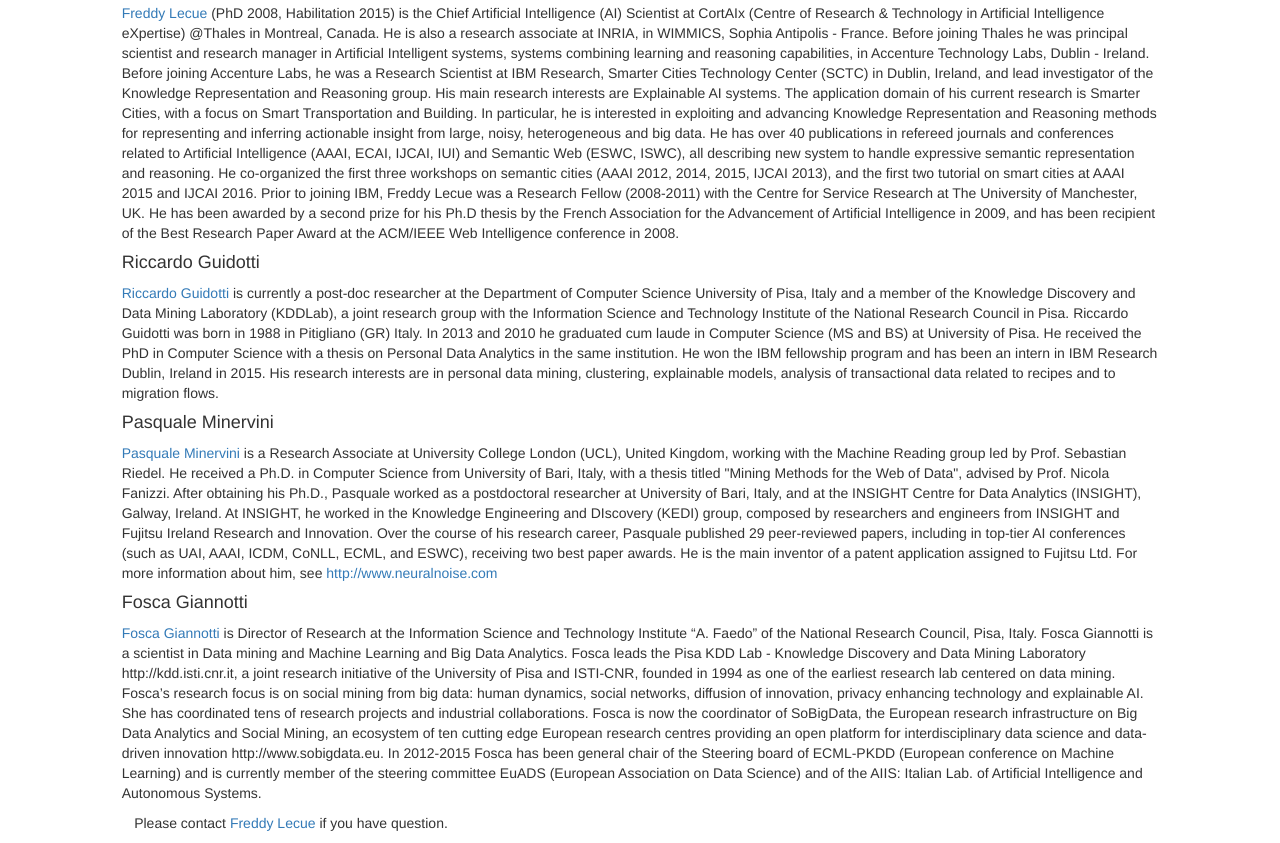
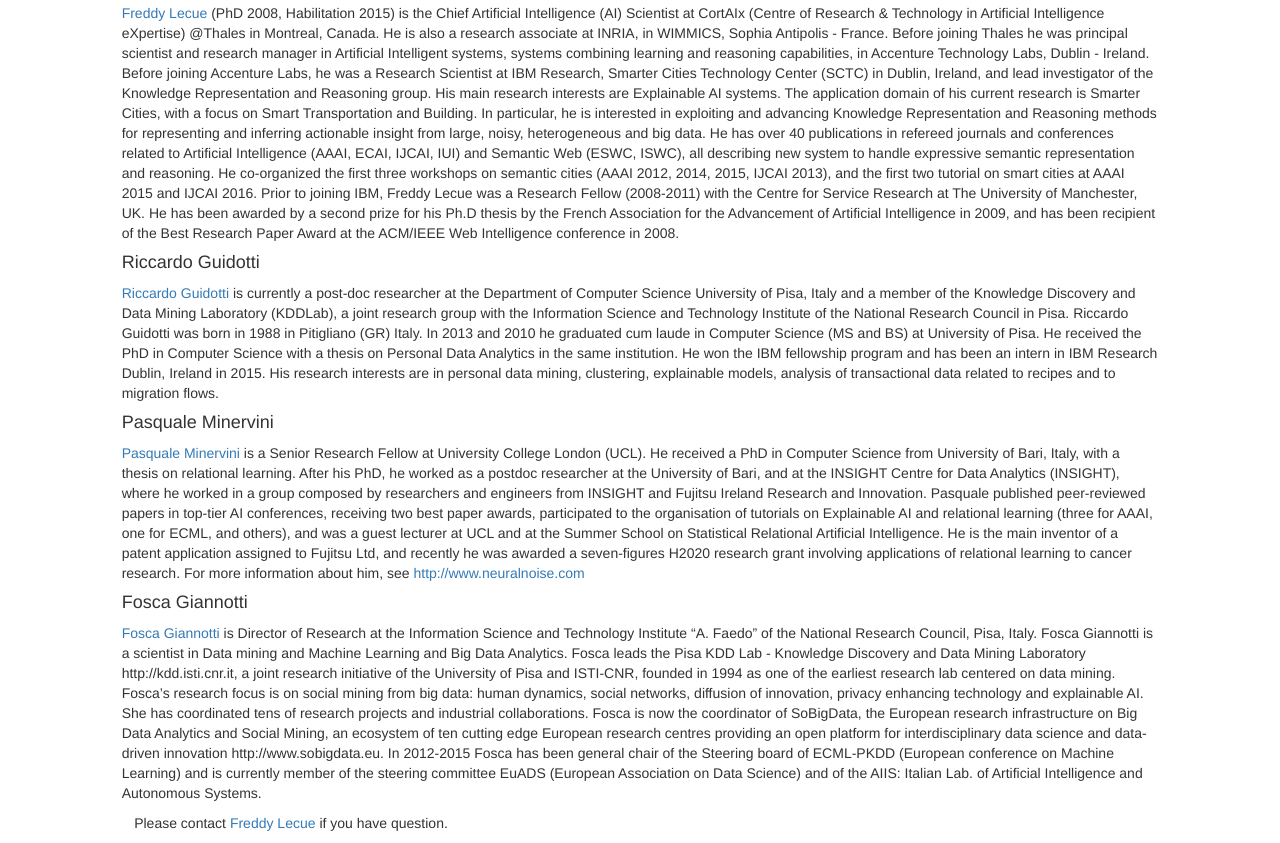
Before and after one commit to xaitutorial2021/xaitutorial2021.github.io, a plain HTML site: page index.html in a window 1280 px wide. Shown: the part 2452-3295 px from the top of the page. Drawn offline with nearby package versions, Linux system fonts and the light colour scheme.

Commit message:
Pasquale bio
new bio for Pasquale

```diff
--- a/index.html
+++ b/index.html
@@ -203,9 +203,7 @@
       <p><a href="https://kdd.isti.cnr.it/people/riccardo-guidotti">Riccardo Guidotti</a> is currently a post-doc researcher at the Department of Computer Science University of Pisa, Italy and a member of the Knowledge Discovery and Data Mining Laboratory (KDDLab), a joint research group with the Information Science and Technology Institute of the National Research Council in Pisa. Riccardo Guidotti was born in 1988 in Pitigliano (GR) Italy. In 2013 and 2010 he graduated cum laude in Computer Science (MS and BS) at University of Pisa. He received the PhD in Computer Science with a thesis on Personal Data Analytics in the same institution. He won the IBM fellowship program and has been an intern in IBM Research Dublin, Ireland in 2015. His research interests are in personal data mining, clustering, explainable models, analysis of transactional data related to recipes and to migration flows.</p>
 
       <h4>Pasquale Minervini</h4>
-      <p><a href="http://www.neuralnoise.com">Pasquale Minervini</a> is a Research Associate at University College London (UCL), United Kingdom, working with the Machine Reading group led by Prof. Sebastian Riedel. He received a Ph.D. in Computer Science from University of Bari, Italy, with a thesis titled "Mining Methods for the Web of Data", advised by Prof. Nicola Fanizzi. After obtaining his Ph.D., Pasquale worked as a postdoctoral researcher at University of Bari, Italy, and at the INSIGHT Centre for Data Analytics (INSIGHT), Galway, Ireland. At INSIGHT, he worked in the Knowledge Engineering and DIscovery (KEDI) group, composed by researchers and engineers from INSIGHT and Fujitsu Ireland Research and Innovation. Over the course of his research career, Pasquale published 29 peer-reviewed papers, including in top-tier AI conferences (such as UAI, AAAI, ICDM, CoNLL, ECML, and ESWC), receiving two best paper awards. He is the main inventor of a patent application assigned to Fujitsu Ltd.
-
-      For more information about him, see <a href="http://www.neuralnoise.com">http://www.neuralnoise.com</a> </p>
+      <p><a href="http://www.neuralnoise.com">Pasquale Minervini</a> is a Senior Research Fellow at University College London (UCL). He received a PhD in Computer Science from University of Bari, Italy, with a thesis on relational learning. After his PhD, he worked as a postdoc researcher at the University of Bari, and at the INSIGHT Centre for Data Analytics (INSIGHT), where he worked in a group composed by researchers and engineers from INSIGHT and Fujitsu Ireland Research and Innovation. Pasquale published peer-reviewed papers in top-tier AI conferences, receiving two best paper awards, participated to the organisation of tutorials on Explainable AI and relational learning (three for AAAI, one for ECML, and others), and was a guest lecturer at UCL and at the Summer School on Statistical Relational Artificial Intelligence. He is the main inventor of a patent application assigned to Fujitsu Ltd, and recently he was awarded a seven-figures H2020 research grant involving applications of relational learning to cancer research. For more information about him, see <a href="http://www.neuralnoise.com">http://www.neuralnoise.com</a> </p>
 
       <h4>Fosca Giannotti</h4>
       <p><a href="https://kdd.isti.cnr.it/people/giannotti-fosca">Fosca Giannotti</a> is Director of Research at the Information Science and Technology Institute “A. Faedo” of the National Research Council, Pisa, Italy. Fosca Giannotti is a scientist in Data mining and Machine Learning and Big Data Analytics. Fosca leads the Pisa KDD Lab - Knowledge Discovery and Data Mining Laboratory http://kdd.isti.cnr.it, a joint research initiative of the University of Pisa and ISTI-CNR, founded in 1994 as one of the earliest research lab centered on data mining. Fosca’s research focus is on social mining from big data: human dynamics, social networks, diffusion of innovation, privacy enhancing technology and explainable AI. She has coordinated tens of research projects and industrial collaborations. Fosca is now the coordinator of SoBigData, the European research infrastructure on Big Data Analytics and Social Mining, an ecosystem of ten cutting edge European research centres providing an open platform for interdisciplinary data science and data-driven innovation http://www.sobigdata.eu. In 2012-2015 Fosca has been general chair of the Steering board of ECML-PKDD (European conference on Machine Learning) and is currently member of the steering committee EuADS (European Association on Data Science) and of the AIIS: Italian Lab. of Artificial Intelligence and Autonomous Systems.</p>
```
Also changed, not shown: 4 other files.
